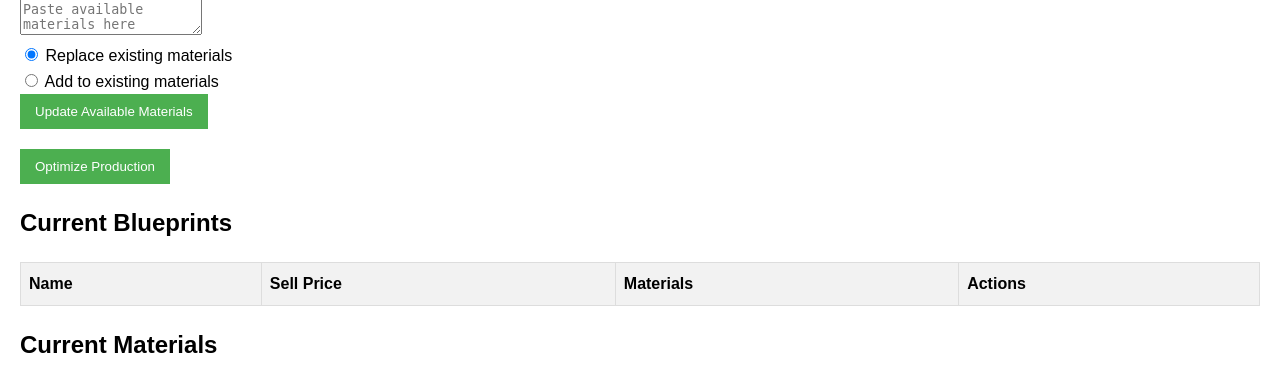
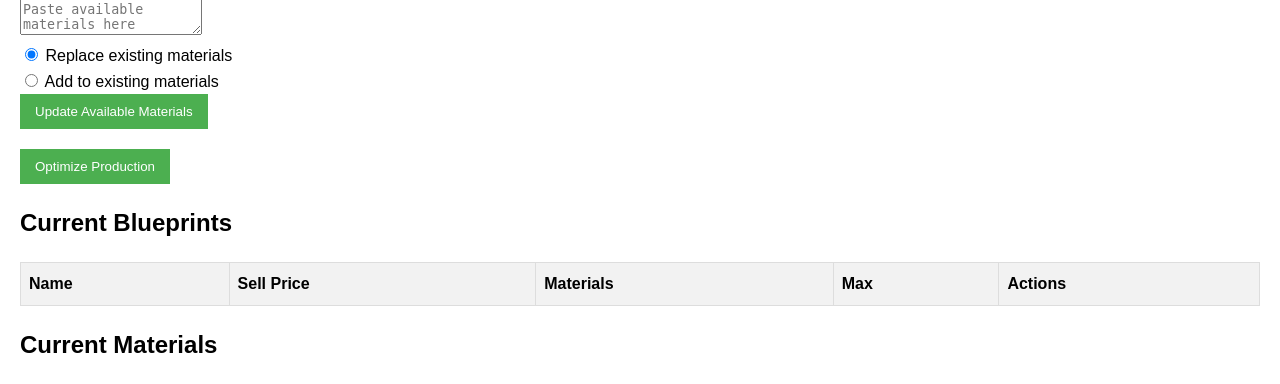
Before and after one commit to Nariod14/EVE-Online-Manufacturing-Optimizer, a Flask app: page / in a window 1280 px wide. Shown: the part 901-1285 px from the top of the page. Run offline with Flask 3, Linux system fonts and the light colour scheme; data that the repository does not hold is empty.

Commit message:
added back max inputs and fixed column widths

```diff
--- a/ManuOptimizer/app.py
+++ b/ManuOptimizer/app.py
@@ -87,6 +87,7 @@ def create_app():
         blueprint.name = data.get('name', blueprint.name)
         blueprint.materials = data.get('materials', blueprint.materials)
         blueprint.sell_price = data.get('sell_price', blueprint.sell_price)
+        blueprint.max = data.get('max', blueprint.max)
         db.session.commit()
         return jsonify({'message': 'Blueprint updated successfully'})
 
--- a/ManuOptimizer/templates/base.html
+++ b/ManuOptimizer/templates/base.html
@@ -159,18 +159,19 @@ $('#blueprintForm').submit(function(e) {
  * includes action buttons for editing and deleting each blueprint, and updates the
  * '#blueprintList' element with this table.
  */
-function loadBlueprints() {
+ function loadBlueprints() {
     $.ajax({
         url: '/blueprint',
         method: 'GET',
         success: function(response) {
-            var blueprintHtml = '<table><tr><th>Name</th><th>Sell Price</th><th>Materials</th><th>Actions</th></tr>';
+            var blueprintHtml = '<table><tr><th>Name</th><th>Sell Price</th><th>Materials</th><th>Max</th><th>Actions</th></tr>';
             response.forEach(function(blueprint) {
                 blueprintHtml += '<tr>';
                 blueprintHtml += '<td>' + blueprint.name + '</td>';
                 blueprintHtml += '<td>' + blueprint.sell_price + '</td>';
                 blueprintHtml += '<td>' + JSON.stringify(blueprint.materials) + '</td>';
-                blueprintHtml += '<td><button onclick="editBlueprint(' + blueprint.id + ')">Edit</button> ';
+                blueprintHtml += '<td style="text-align: center; width: 90px;"><input type="number" class="blueprint-max" data-id="' + blueprint.id + '" value="' + (blueprint.max || '') + '" style="width: 60px; text-align: center;"></td>';
+                blueprintHtml += '<td style="text-align: center;"><button onclick="editBlueprint(' + blueprint.id + ')">Edit</button> ';
                 blueprintHtml += '<button onclick="deleteBlueprint(' + blueprint.id + ')">Delete</button></td>';
                 blueprintHtml += '</tr>';
             });
@@ -179,6 +180,9 @@ function loadBlueprints() {
         }
     });
 }
+
+
+
 
 
 
@@ -351,6 +355,24 @@ $(document).on('change', '.editMaterialName', function() {
     $(this).siblings('.editOtherMaterialName').hide();
   }
 });
+
+$(document).on('change', '.blueprint-max', function() {
+    var id = $(this).data('id');
+    var max = $(this).val();
+    $.ajax({
+        url: '/blueprint/' + id,
+        method: 'PUT',
+        contentType: 'application/json',
+        data: JSON.stringify({ max: max }),
+        success: function(response) {
+            console.log('Blueprint max updated successfully');
+        },
+        error: function(xhr, status, error) {
+            console.error("Error updating blueprint max:", error);
+        }
+    });
+});
+
 
 $(document).on('click', '.removeEditMaterialButton', function() {
   $(this).closest('.edit-material-input').remove();
```
